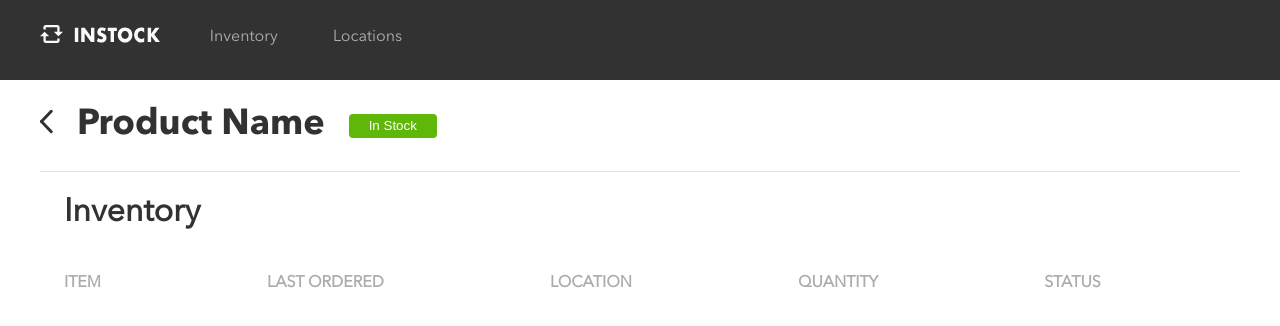
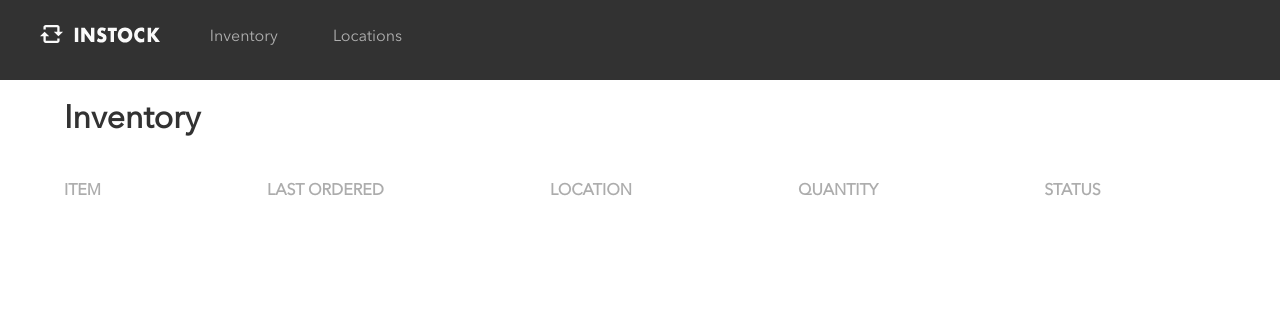
Before and after one commit to jeantaylor/instock-teamTheDo, a React (Create React App) app in the folder client/: page / in a window 1280 px wide. Shown: the top 326 px of the page. Built offline with nearby package versions, Linux system fonts and the light colour scheme.

Commit message:
Added Out of Stock button as hidden.

```diff
--- a/client/src/App.js
+++ b/client/src/App.js
@@ -8,25 +8,24 @@ import Inventory from "./components/Inventory";
 import Location from "./components/Location";
 // import TableHeader from "./components/location/LocationTableHeader";
 import TableHeaderInventory from "./components/inventory/InventoryTableHeader";
-import ProductHeader from "./components/inventory/ProductHeader";
+//import ProductHeader from "./components/inventory/ProductHeader";
 
 function App() {
   return (
-    <div className='app'>
+    <div className="app">
       <Header />
-      <ProductHeader/>
-      <div className='inventory'>
-        <h1 className='inventory__heading'>Inventory</h1>
+      <div className="inventory">
+        <h1 className="inventory__heading">Inventory</h1>
         <TableHeaderInventory />
         <Switch>
-          <Route exact path='/inventory' component={Inventory} />
+          <Route exact path="/inventory" component={Inventory} />
           <Route
-            path='/inventory/:ref'
+            path="/inventory/:ref"
             render={props => {
               return <Inventory {...props} />;
             }}
           />
-          <Route path='/location' component={Location} />
+          <Route path="/location" component={Location} />
         </Switch>
       </div>
     </div>
--- a/client/src/components/inventory/ProductHeader.js
+++ b/client/src/components/inventory/ProductHeader.js
@@ -14,6 +14,7 @@ export default function productHeader() {
           <h1 className="product__header__title">Product Name</h1>
         </div>
         <button className="product__header__button">In Stock</button>
+        <button className="product__header__button-oos">Out of Stock</button>
       </div>
     </div>
   );
```
